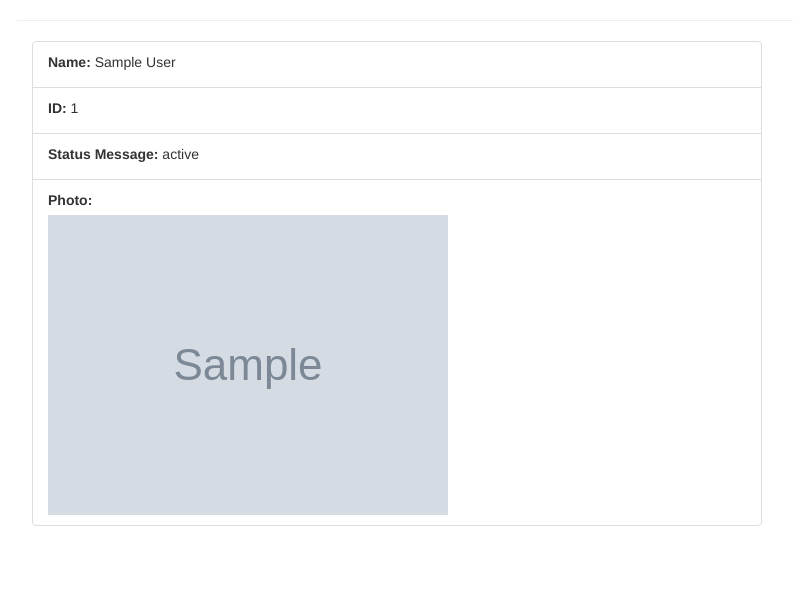
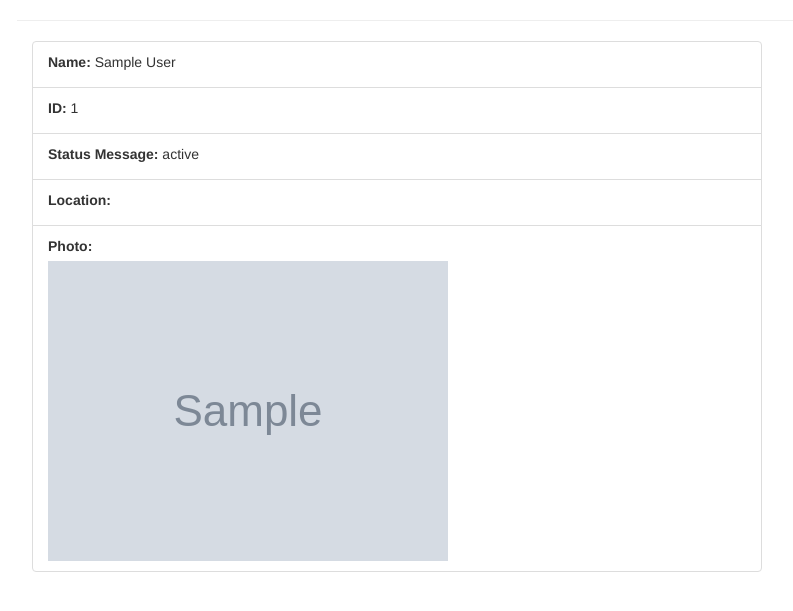
Before and after one commit to NCKU-CCS/line_bot_server, a Django app: page /dengue_linebot/1/user_detail/ in a window 1280 px wide. Shown: the part 151-762 px from the top of the page, without its empty margins (53-846 px from the left). Run offline with Django 3.2, Linux system fonts and the light colour scheme; a user stored in the database is signed in; tables that the repository leaves empty hold one stand-in row (values such as "Sample post"); grey boxes marked "Sample" are stand-in pictures; parts of the project's set-up code (start-up, migrations or seed data) failed here and were passed over; some libraries are stand-ins or nearby versions.

Commit message:
Let User Detail show user's location

```diff
--- a/denguefever_tw/dengue_linebot/templates/dengue_linebot/user_detail.html
+++ b/denguefever_tw/dengue_linebot/templates/dengue_linebot/user_detail.html
@@ -18,6 +18,9 @@
       <label>Status Message:</label> {{user.status_message}}
     </li>
     <li class="list-group-item">
+      <label>Location:</label> {{user.location}}
+    </li>
+    <li class="list-group-item">
       <label>Photo:</label> <br>
       <img src="{{user.picture_url}}" alt="photo" />
     </li>
```
